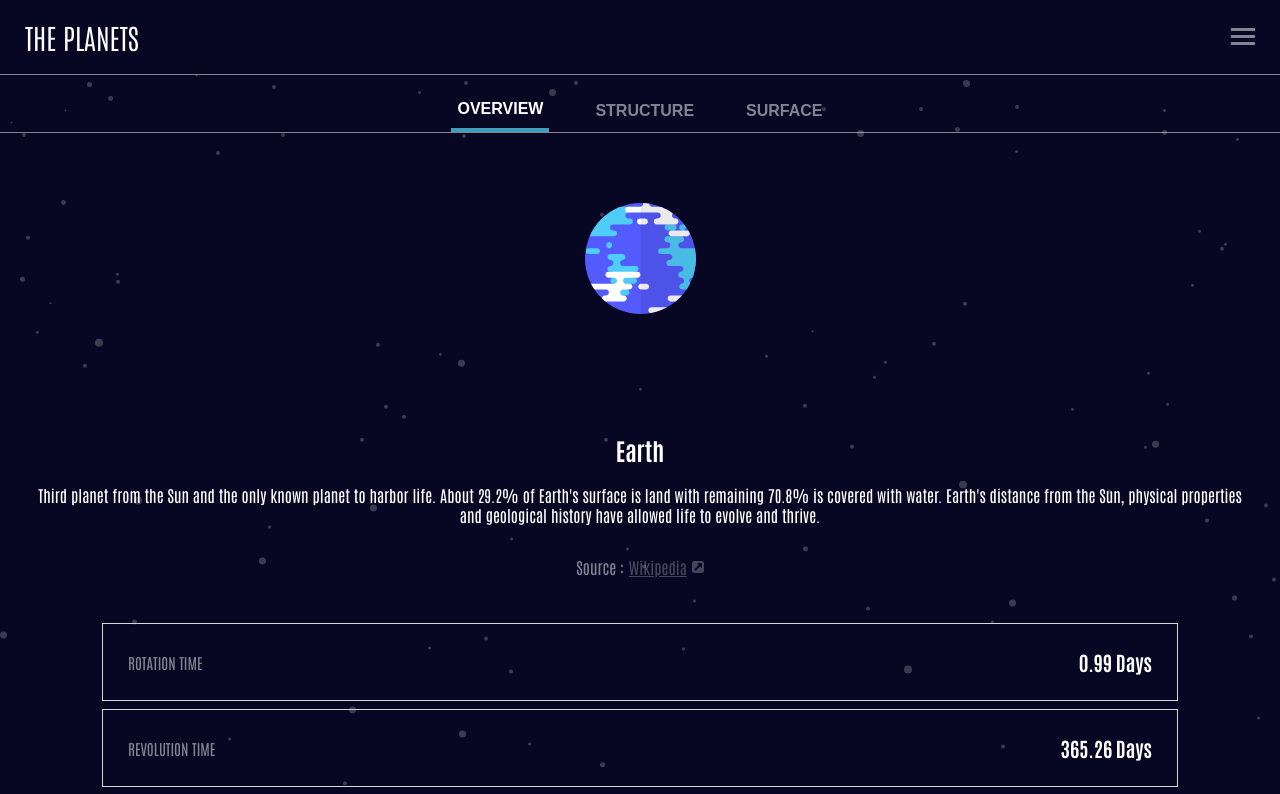
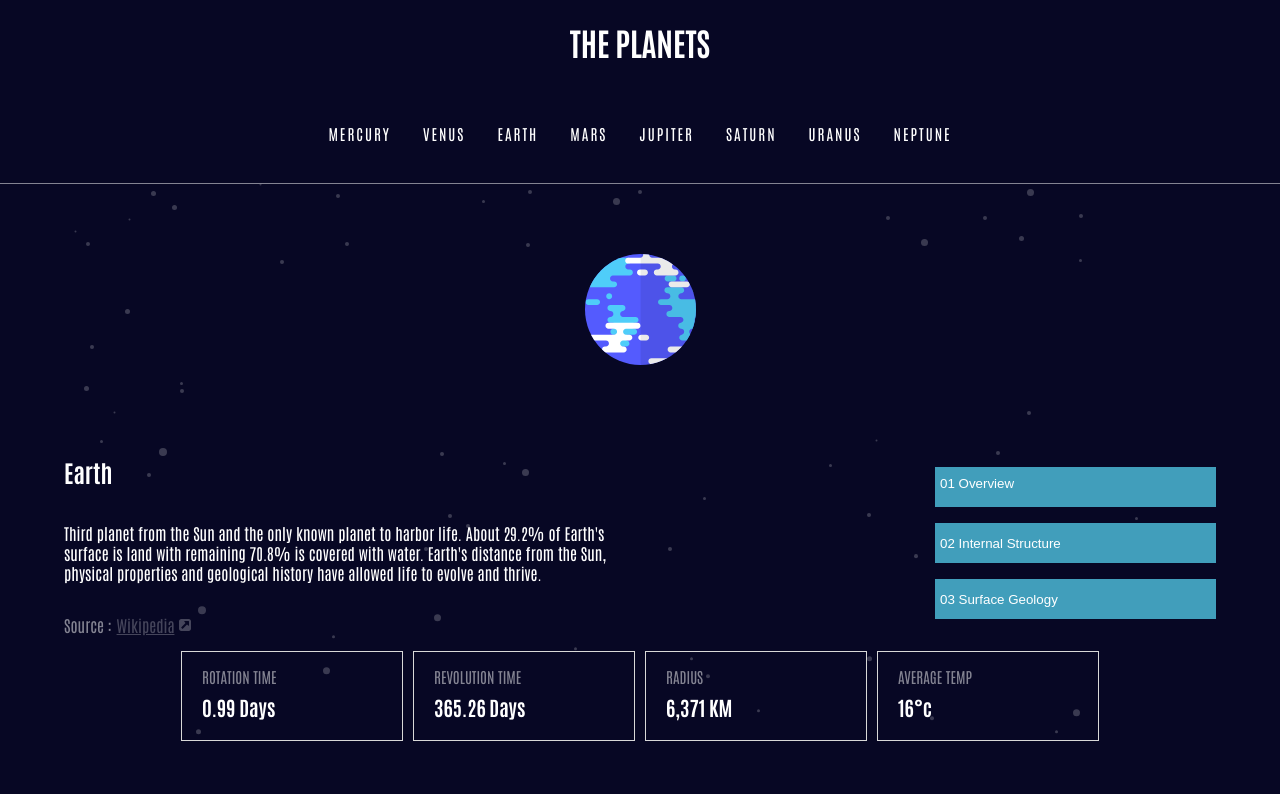
Before and after one commit to maha404/planets-fact-site, a React (Vite) app in the folder planets-fact-site/: page /Earth in a window 1280 px wide. Shown: the top 794 px of the page. Built offline with nearby package versions, Linux system fonts and the light colour scheme.

Commit message:
feat: add DesktopMenu component and integrate into planet pages; enhance CSS for responsive design

```diff
--- a/planets-fact-site/src/App.css
+++ b/planets-fact-site/src/App.css
@@ -24,7 +24,27 @@ body {
   font-family: 'Antonio', sans-serif;
 }
 
+
+.desktop-toggle {
+  display: none;
+
+  @media screen and (min-width: 768px) {
+    display: flex;
+    flex-direction: column;
+    justify-content: center;
+    align-items: center;
+    gap: 16px;
+
+  }
+}
+
 /* Mobile */
+
+.mobile-header-container {
+  @media screen and (min-width: 768px) {
+    display: none;
+  }
+}
 
 .mobile-header {
   display: flex;
@@ -67,12 +87,31 @@ ul {
   padding: 24px 44px;
   margin: 0;
 
+  @media screen and (min-width: 768px) {
+    flex-direction: row;
+    gap: 32px;
+  }
+
   a:link,
   a:visited {
     color: var(--neutral-0);
     text-decoration: none;
     font-size: 15px;
     letter-spacing: 2px;
+  }
+
+}
+
+.desktop-header {
+
+  display: none;
+
+  @media screen and (min-width: 768px) {
+    display: flex;
+    flex-direction: column;
+    align-items: center;
+    border-bottom: 0.5px solid rgba(255, 255, 255, 0.5);
+    text-transform: uppercase;
   }
 
 }
@@ -129,6 +168,11 @@ ul {
   flex-direction: column;
   align-items: center;
   margin-bottom: 2rem;
+
+  @media screen and (min-width: 768px) {
+    margin: 0 4rem 0 4rem;
+  }
+
 }
 
 /* Planet menu */
@@ -141,6 +185,11 @@ ul {
   justify-content: center;
   border-bottom: 0.5px solid rgba(255, 255, 255, 0.5);
   width: 100%;
+
+  @media screen and (min-width: 768px) {
+    display: none;
+  }
+
 }
 
 .active {
@@ -183,6 +232,27 @@ ul {
 .planet-content {
   text-align: center;
   padding: 30px;
+
+  @media screen and (min-width: 768px) {
+    display: flex;
+    justify-content: space-between;
+    align-items: center;
+    padding: 0;
+  }
+
+}
+
+.planet-text-container {
+  display: flex;
+  flex-direction: column;
+  gap: 20px;
+
+  @media screen and (min-width: 768px) {
+    width: 50%;
+    text-align: left;
+    gap: 0px;
+  }
+
 }
 
 .link-container {
@@ -192,6 +262,12 @@ ul {
   gap: 5px;
   color: var(--neutral-0);
   opacity: 0.5;
+
+
+  @media screen and (min-width: 768px) {
+    justify-content: flex-start;
+
+  }
 
   a:link {
     color: var(--neutral-0);
@@ -206,6 +282,14 @@ ul {
   gap: 8px;
   width: 100%;
   align-items: center;
+
+  @media screen and (min-width: 768px) {
+    flex-direction: row;
+    gap: 10px;
+    justify-content: center;
+  }
+
+
 }
 
 .info-card {
@@ -216,6 +300,16 @@ ul {
   padding: 5px 25px;
   border: 1px solid var(--neutral-300);
   align-items: center;
+
+  @media screen and (min-width: 768px) {
+    width: 200px;
+    flex-direction: column;
+    gap: 8px;
+    padding: 0 0 0 20px;
+    align-items: unset;
+  }
+
+
 }
 
 .info-card-text {
@@ -224,10 +318,19 @@ ul {
   font-weight: 400;
   color: var(--neutral-0);
   opacity: 0.5;
+
+  @media screen and (min-width: 768px) {
+    margin-bottom: 0;
+  }
 }
 
 .info-card-value {
   font-size: 20px;
   font-weight: 700;
   color: var(--neutral-0);
+
+  @media screen and (min-width: 768px) {
+    margin-top: 0;
+  }
+
 }
--- a/planets-fact-site/src/App.tsx
+++ b/planets-fact-site/src/App.tsx
@@ -1,6 +1,4 @@
 import './App.css'
-import Button from './components/Button'
-import MobileMenu from '../src/components/Mobile/MobileMenu'
 import { BrowserRouter as Router, Routes, Route, Navigate } from 'react-router-dom';
 import Mercury from './Pages/MercuryPage';
 import VenusPage from './Pages/VenusPage';
--- a/planets-fact-site/src/Pages/EarthPage.tsx
+++ b/planets-fact-site/src/Pages/EarthPage.tsx
@@ -3,6 +3,8 @@ import { useEffect, useState } from "react";
 import TabBar from "../components/Mobile/TabBar";
 import InfoCard from "../components/InfoCard";
 import iconSource from '../assets/icon-source.svg';
+import DesktopMenu from "../components/Mobile/DesktopMenu";
+import Button from "../components/Button";
 
 export default function EeartPage() {
     const [data, setData] = useState([]);
@@ -51,6 +53,7 @@ export default function EeartPage() {
     return (
         <>
             <MobileMenu />
+            <DesktopMenu />
 
             <div className="planet-page">
                 <TabBar activeTab={activeTab} setActiveTab={setActiveTab} />
@@ -63,10 +66,35 @@ export default function EeartPage() {
                 </div>
 
                 <div className="planet-content">
-                    <h2>{mercuryData?.name || "Loading..."}</h2>
-                    <p>{content}</p>
-                    <div className="link-container">
-                        <p>Source : </p><a href={source} target="_blank">Wikipedia</a> <img src={iconSource} alt="" />
+                    <div className="planet-text-container">
+                        <h2>{mercuryData?.name || "Loading..."}</h2>
+                        <p>{content}</p>
+                        <div className="link-container">
+                            <p>Source : </p><a href={source} target="_blank">Wikipedia</a> <img src={iconSource} alt="" />
+                        </div>
+                    </div>
+                    <div className="desktop-toggle">
+                        <Button
+                            number="01"
+                            text="Overview"
+                            option="overview"
+                            onClick={() => setActiveTab("overview")}
+                            active={activeTab === "overview"}
+                        />
+                        <Button
+                            number="02"
+                            text="Internal Structure"
+                            option="structure"
+                            onClick={() => setActiveTab("structure")}
+                            active={activeTab === "structure"}
+                        />
+                        <Button
+                            number="03"
+                            text="Surface Geology"
+                            option="geology"
+                            onClick={() => setActiveTab("surface")}
+                            active={activeTab === "surface"}
+                        />
                     </div>
                 </div>
 
--- a/planets-fact-site/src/Pages/JupiterPage.tsx
+++ b/planets-fact-site/src/Pages/JupiterPage.tsx
@@ -3,6 +3,7 @@ import { useEffect, useState } from "react";
 import TabBar from "../components/Mobile/TabBar";
 import InfoCard from "../components/InfoCard";
 import iconSource from '../assets/icon-source.svg';
+import DesktopMenu from "../components/Mobile/DesktopMenu";
 
 export default function JupiterPage() {
 
@@ -52,6 +53,8 @@ export default function JupiterPage() {
     return (
         <>
             <MobileMenu />
+            <DesktopMenu />
+
 
             <div className="planet-page">
                 <TabBar activeTab={activeTab} setActiveTab={setActiveTab} />
--- a/planets-fact-site/src/Pages/MarsPage.tsx
+++ b/planets-fact-site/src/Pages/MarsPage.tsx
@@ -3,6 +3,7 @@ import { useEffect, useState } from "react";
 import TabBar from "../components/Mobile/TabBar";
 import InfoCard from "../components/InfoCard";
 import iconSource from '../assets/icon-source.svg';
+import DesktopMenu from "../components/Mobile/DesktopMenu";
 
 export default function MarsPage() {
 
@@ -52,6 +53,8 @@ export default function MarsPage() {
     return (
         <>
             <MobileMenu />
+            <DesktopMenu />
+
 
             <div className="planet-page">
                 <TabBar activeTab={activeTab} setActiveTab={setActiveTab} />
--- a/planets-fact-site/src/Pages/MercuryPage.tsx
+++ b/planets-fact-site/src/Pages/MercuryPage.tsx
@@ -3,6 +3,7 @@ import { useEffect, useState } from "react";
 import TabBar from "../components/Mobile/TabBar";
 import InfoCard from "../components/InfoCard";
 import iconSource from '../assets/icon-source.svg';
+import DesktopMenu from "../components/Mobile/DesktopMenu";
 
 export default function Mercury() {
     const [data, setData] = useState([]);
@@ -51,6 +52,8 @@ export default function Mercury() {
     return (
         <>
             <MobileMenu />
+            <DesktopMenu />
+
 
             <div className="planet-page">
                 <TabBar activeTab={activeTab} setActiveTab={setActiveTab} />
--- a/planets-fact-site/src/Pages/NeptunePage.tsx
+++ b/planets-fact-site/src/Pages/NeptunePage.tsx
@@ -3,6 +3,7 @@ import { useEffect, useState } from "react";
 import TabBar from "../components/Mobile/TabBar";
 import InfoCard from "../components/InfoCard";
 import iconSource from '../assets/icon-source.svg';
+import DesktopMenu from "../components/Mobile/DesktopMenu";
 
 export default function NeptunePage() {
 
@@ -52,6 +53,8 @@ export default function NeptunePage() {
     return (
         <>
             <MobileMenu />
+            <DesktopMenu />
+
 
             <div className="planet-page">
                 <TabBar activeTab={activeTab} setActiveTab={setActiveTab} />
--- a/planets-fact-site/src/Pages/SaturnPage.tsx
+++ b/planets-fact-site/src/Pages/SaturnPage.tsx
@@ -3,6 +3,7 @@ import { useEffect, useState } from "react";
 import TabBar from "../components/Mobile/TabBar";
 import InfoCard from "../components/InfoCard";
 import iconSource from '../assets/icon-source.svg';
+import DesktopMenu from "../components/Mobile/DesktopMenu";
 
 export default function SaturnPage() {
 
@@ -52,6 +53,8 @@ export default function SaturnPage() {
     return (
         <>
             <MobileMenu />
+            <DesktopMenu />
+
 
             <div className="planet-page">
                 <TabBar activeTab={activeTab} setActiveTab={setActiveTab} />
--- a/planets-fact-site/src/Pages/UranusPage.tsx
+++ b/planets-fact-site/src/Pages/UranusPage.tsx
@@ -3,6 +3,7 @@ import { useEffect, useState } from "react";
 import TabBar from "../components/Mobile/TabBar";
 import InfoCard from "../components/InfoCard";
 import iconSource from '../assets/icon-source.svg';
+import DesktopMenu from "../components/Mobile/DesktopMenu";
 
 export default function UranusPage() {
 
@@ -52,6 +53,8 @@ export default function UranusPage() {
     return (
         <>
             <MobileMenu />
+            <DesktopMenu />
+
 
             <div className="planet-page">
                 <TabBar activeTab={activeTab} setActiveTab={setActiveTab} />
--- a/planets-fact-site/src/Pages/VenusPage.tsx
+++ b/planets-fact-site/src/Pages/VenusPage.tsx
@@ -3,6 +3,7 @@ import { useEffect, useState } from "react";
 import TabBar from "../components/Mobile/TabBar";
 import InfoCard from "../components/InfoCard";
 import iconSource from '../assets/icon-source.svg';
+import DesktopMenu from "../components/Mobile/DesktopMenu";
 
 export default function VenusPage() {
 
@@ -52,6 +53,8 @@ export default function VenusPage() {
     return (
         <>
             <MobileMenu />
+            <DesktopMenu />
+
 
             <div className="planet-page">
                 <TabBar activeTab={activeTab} setActiveTab={setActiveTab} />
--- /dev/null
+++ b/planets-fact-site/src/components/Mobile/DesktopMenu.tsx
@@ -0,0 +1,34 @@
+import { useState, useEffect } from 'react';
+import { Link } from 'react-router-dom';
+
+export default function DesktopMenu() {
+    const [data, setData] = useState([]);
+
+      useEffect(() => {
+        fetch('/data.json')
+          .then((response) => response.json())
+          .then((data) => setData(data))
+          .catch((error) => console.error('Error fetching data:', error));
+      }, []);
+
+    return (
+        <header className='desktop-header'>
+            <h1>THE PLANETS</h1>
+             <nav className="desktop-menu">
+                <ul>
+                {data && data.length > 0 ? (
+                    data.map((planet: any) => (
+                    <div className='' key={planet.name}>
+                        <Link to={`/${planet.name}`} className="menu-item">
+                        {planet.name}
+                        </Link>
+                    </div>
+                    ))
+                ) : (
+                    <li className="menu-item">Loading...</li>
+                )}
+                </ul>
+            </nav>
+        </header>
+    )
+}
```
